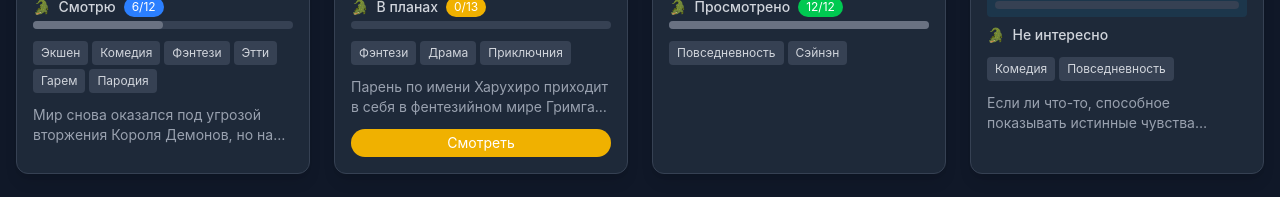
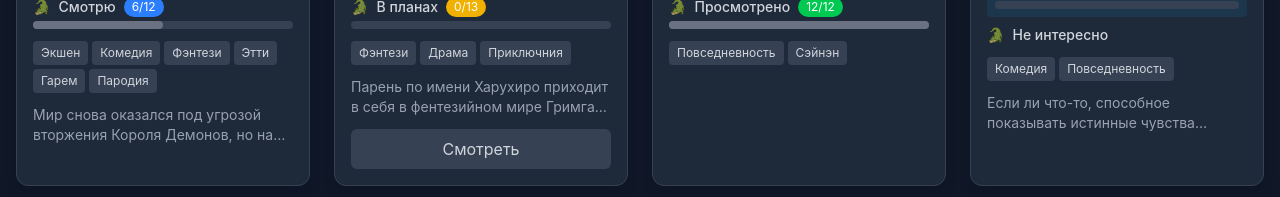
Before and after one commit to neondoll/anime-tracker, a React (Vite) app: page / in a window 1280 px wide. Shown: the part 3620-3817 px from the top of the page. Built offline with nearby package versions, Linux system fonts and the light colour scheme; grey boxes are pictures that could not be loaded.

Commit message:
Update animes

```diff
--- a/src/components/AnimeCard.tsx
+++ b/src/components/AnimeCard.tsx
@@ -135,7 +135,7 @@ const AnimeCard: React.FC<AnimeCardProps> = ({ anime, activeRating }) => {
         {/* Ссылка на страницу */}
         {anime.video && (
           <a
-            className={`flex justify-center items-center px-3 py-1 w-full text-sm text-center text-white rounded-full transition-colors ${getStatusColor(anime.progress[activeRating].status)}`}
+            className={`flex justify-center items-center px-4 py-2 w-full text-base text-center text-gray-300 bg-gray-700 rounded-md transition-colors hover:bg-gray-600`}
             href={anime.video}
             target="_blank"
           >
```
